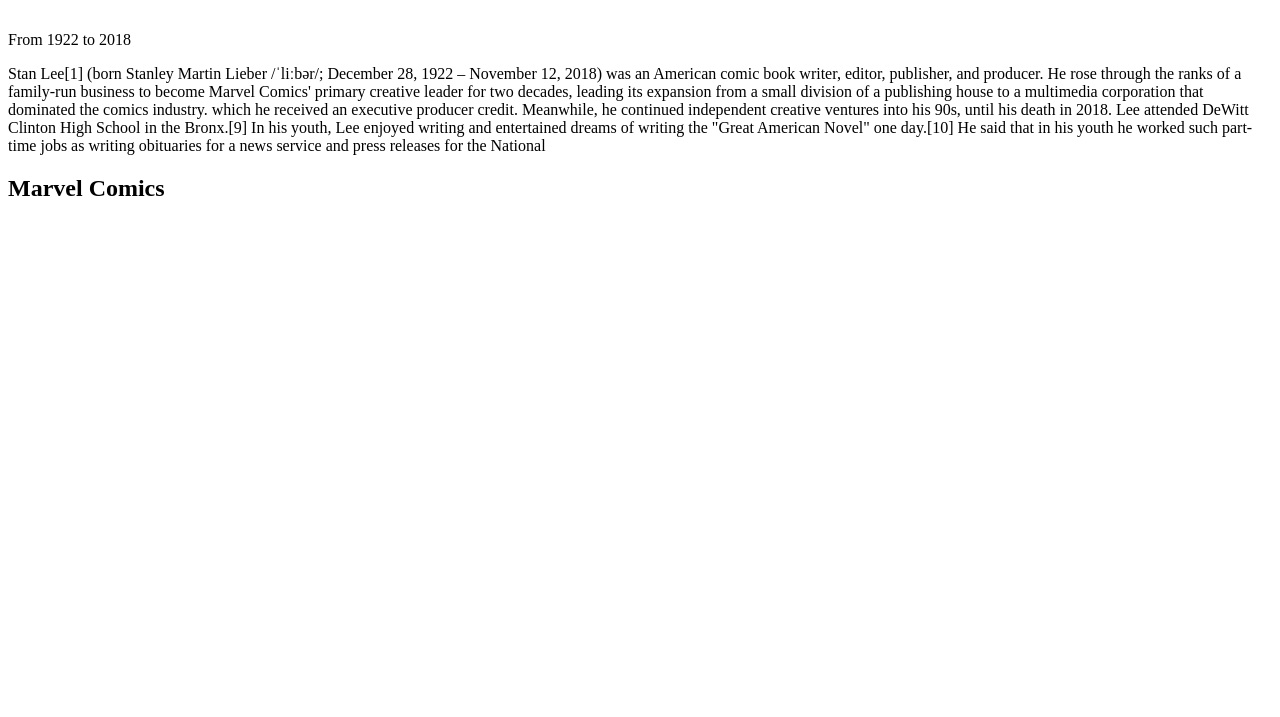
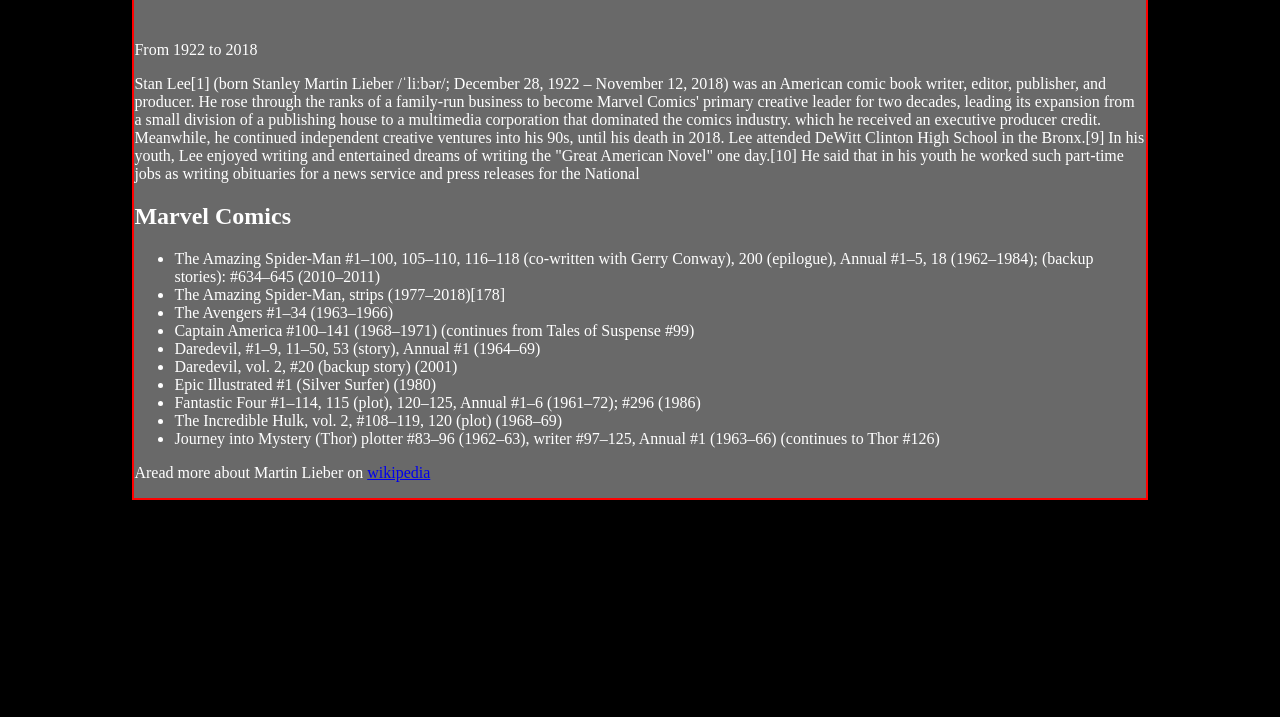
Before and after one commit to ysnbrs/Html_25.07, a plain HTML site: page index.html in a window 1280 px wide. Shown: the part 83-800 px from the top of the page. Drawn offline with Linux system fonts and the light colour scheme.

Commit message:
first comm

```diff
--- a/index.css
+++ b/index.css
@@ -0,0 +1,10 @@
+body{
+    background-color: black;
+    color: white;
+}
+.container{
+    border: 2px solid red;
+    width: 80%;
+    margin: auto;
+    background-color: dimgrey;
+}
--- a/index.html
+++ b/index.html
@@ -17,6 +17,23 @@
     <p id="info">Stan Lee[1] (born Stanley Martin Lieber /ˈliːbər/; December 28, 1922 – November 12, 2018) was an American comic book writer, editor, publisher, and producer. He rose through the ranks of a family-run business to become Marvel Comics' primary creative leader for two decades, leading its expansion from a small division of a publishing house to a multimedia corporation that dominated the comics industry. which he received an executive producer credit. Meanwhile, he continued independent creative ventures into his 90s, until his death in 2018. Lee attended DeWitt Clinton High School in the Bronx.[9] In his youth, Lee enjoyed writing and entertained dreams of writing the "Great American Novel" one day.[10] He said that in his youth he worked such part-time jobs as writing obituaries for a news service and press releases for the National</p>
     <p>
         <h2 class="heading" id="Marvel">Marvel Comics</h2>
+        <ul>
+            <li>The Amazing Spider-Man #1–100, 105–110, 116–118 (co-written with Gerry Conway), 200 (epilogue), Annual #1–5, 18 (1962–1984); (backup stories): #634–645 (2010–2011)</li>
+            <li>The Amazing Spider-Man, strips (1977–2018)[178]</li>
+            <li>The Avengers #1–34 (1963–1966)</li>
+            <li>Captain America #100–141 (1968–1971) (continues from Tales of Suspense #99)</li>
+            <li>Daredevil, #1–9, 11–50, 53 (story), Annual #1 (1964–69)
+            </li>
+            <li>Daredevil, vol. 2, #20 (backup story) (2001)</li>
+            <li>Epic Illustrated #1 (Silver Surfer) (1980)
+            </li>
+            <li>Fantastic Four #1–114, 115 (plot), 120–125, Annual #1–6 (1961–72); #296 (1986)</li>
+            <li>The Incredible Hulk, vol. 2, #108–119, 120 (plot) (1968–69)</li>
+            <li>Journey into Mystery (Thor) plotter #83–96 (1962–63), writer #97–125, Annual #1 (1963–66) (continues to Thor #126)</li>
+        </ul>
+
+        <p id="footter">Aread more about Martin Lieber on
+             <a href="https://en.wikipedia.org/wiki/Stan_Lee" target="_blank" id="link">wikipedia</a> </p>
     </p>
 
 
```
